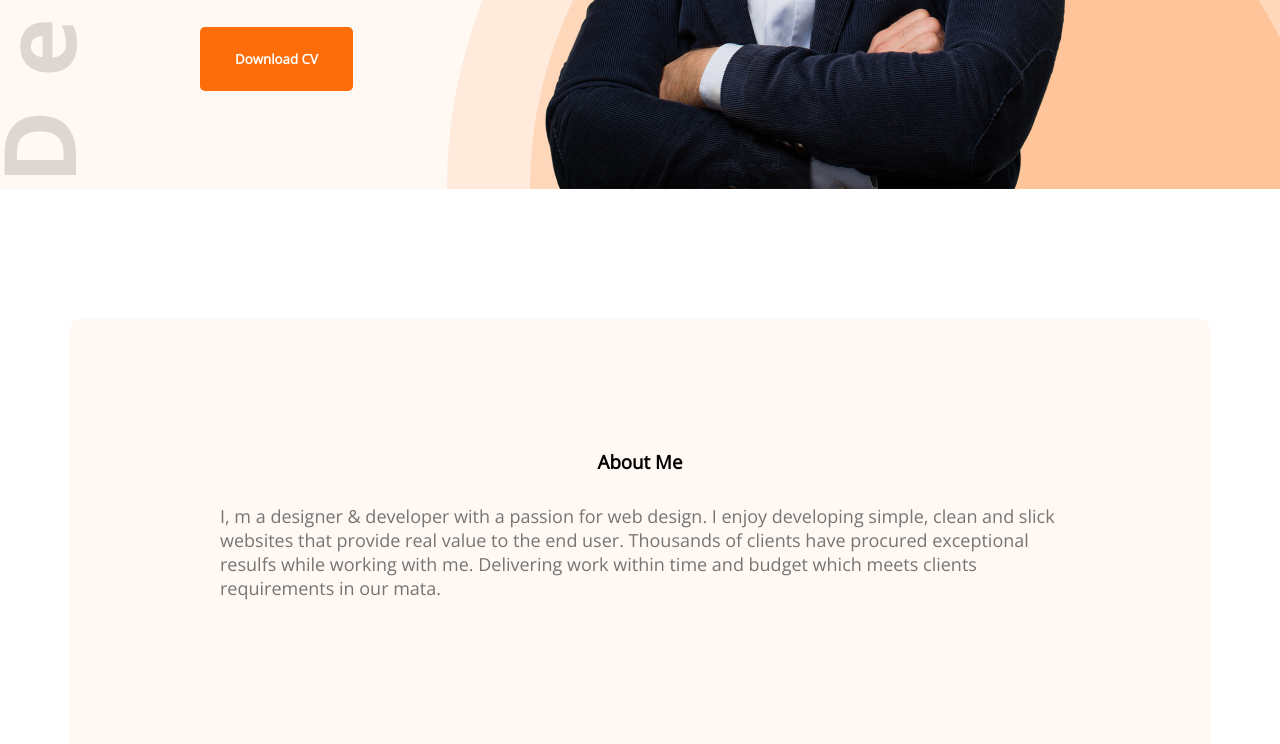
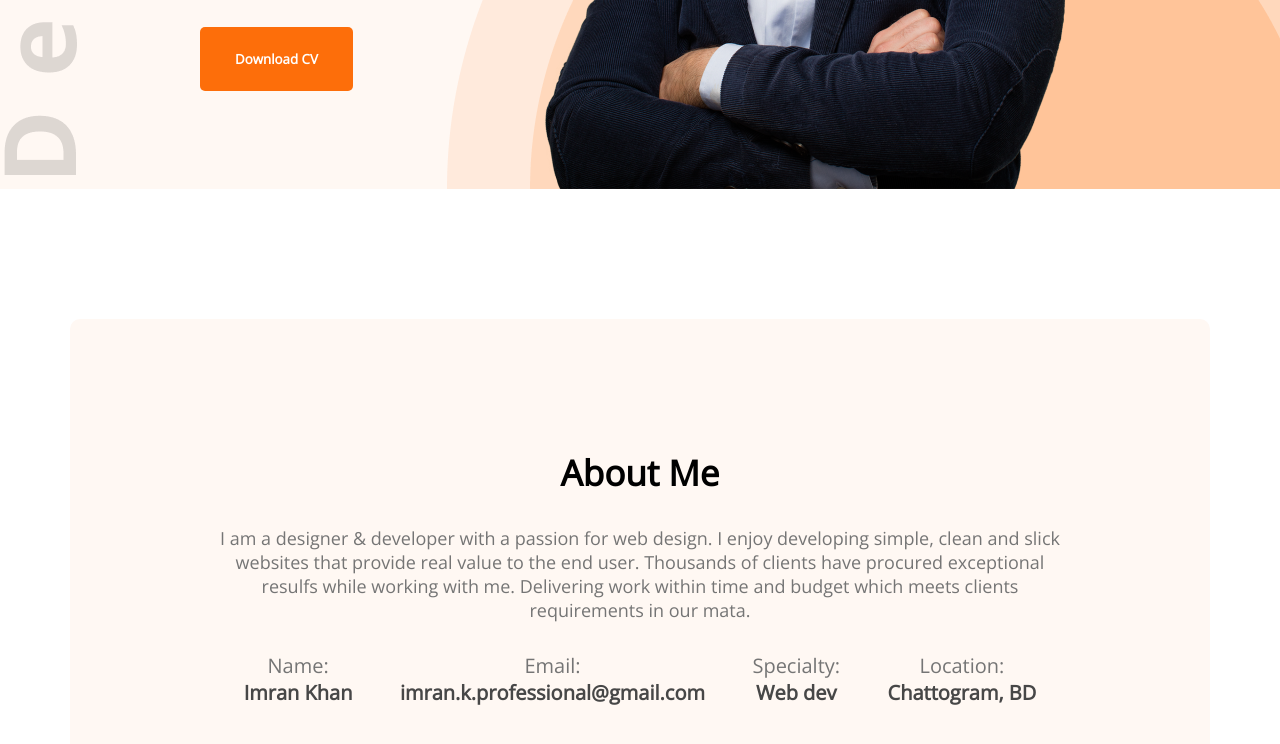
Before and after one commit to Imran-A-K/My-portfolio-html-css, a plain HTML site: page index.html in a window 1280 px wide. Shown: the part 651-1395 px from the top of the page. Drawn offline with nearby package versions, Linux system fonts and the light colour scheme.

Commit message:
5th commit

```diff
--- a/index.html
+++ b/index.html
@@ -35,8 +35,26 @@
     <main>
         <section class="about">
             <h3 class="section-title">About Me</h3>
-            <p class="section-description">I, m a designer & developer with a passion for web design. I enjoy developing simple, clean and slick websites that provide real value to the end user. Thousands of clients have procured exceptional resulfs while working with me. Delivering work within time and budget which meets clients requirements in our mata.</p>
-        </section>
+            <p class="section-description">I am a designer & developer with a passion for web design. I enjoy developing simple, clean and slick websites that provide real value to the end user. Thousands of clients have procured exceptional resulfs while working with me. Delivering work within time and budget which meets clients requirements in our mata.</p>
+        <div class="about-info-container">
+          <div class="about-info">
+            <p class="info-title">Name:</p>
+            <p class="info-description">Imran Khan</p>
+          </div>
+          <div class="about-info">
+            <p class="info-title">Email:</p>
+            <p class="info-description">imran.k.professional@gmail.com</p>
+          </div>
+          <div class="about-info">
+            <p class="info-title">Specialty:</p>
+            <p class="info-description">Web dev</p>
+          </div>
+          <div class="about-info">
+            <p class="info-title">Location:</p>
+            <p class="info-description">Chattogram, BD</p>
+          </div>
+        </div>
+          </section>
     </main>
     <footer></footer>
   </body>
--- a/styles/portfolio.css
+++ b/styles/portfolio.css
@@ -72,13 +72,16 @@ main{
 }
 /* About section Styles */
 .about{
+    text-align: center;
 margin-top: 130px;
 background: #FFF8F3;
 border-radius: 10px;
 padding: 130px 150px;
 }
 .section-title{
- text-align: center;
+
+ font-weight: 700;
+ font-size: 35px;
  margin-bottom: 30px;
 }
 .section-description{
@@ -86,3 +89,19 @@ padding: 130px 150px;
    font-size: 18px;
    margin-bottom: 30px;
 }
+.about-info-container{
+display: flex;
+justify-content: space-around;
+}
+.about-info{
+
+}
+.about .info-title{
+font-size: 20px;
+color: #757575;
+}
+.info-description{
+font-weight: 700;
+font-size: 20px;
+color: #474747;
+}
```
